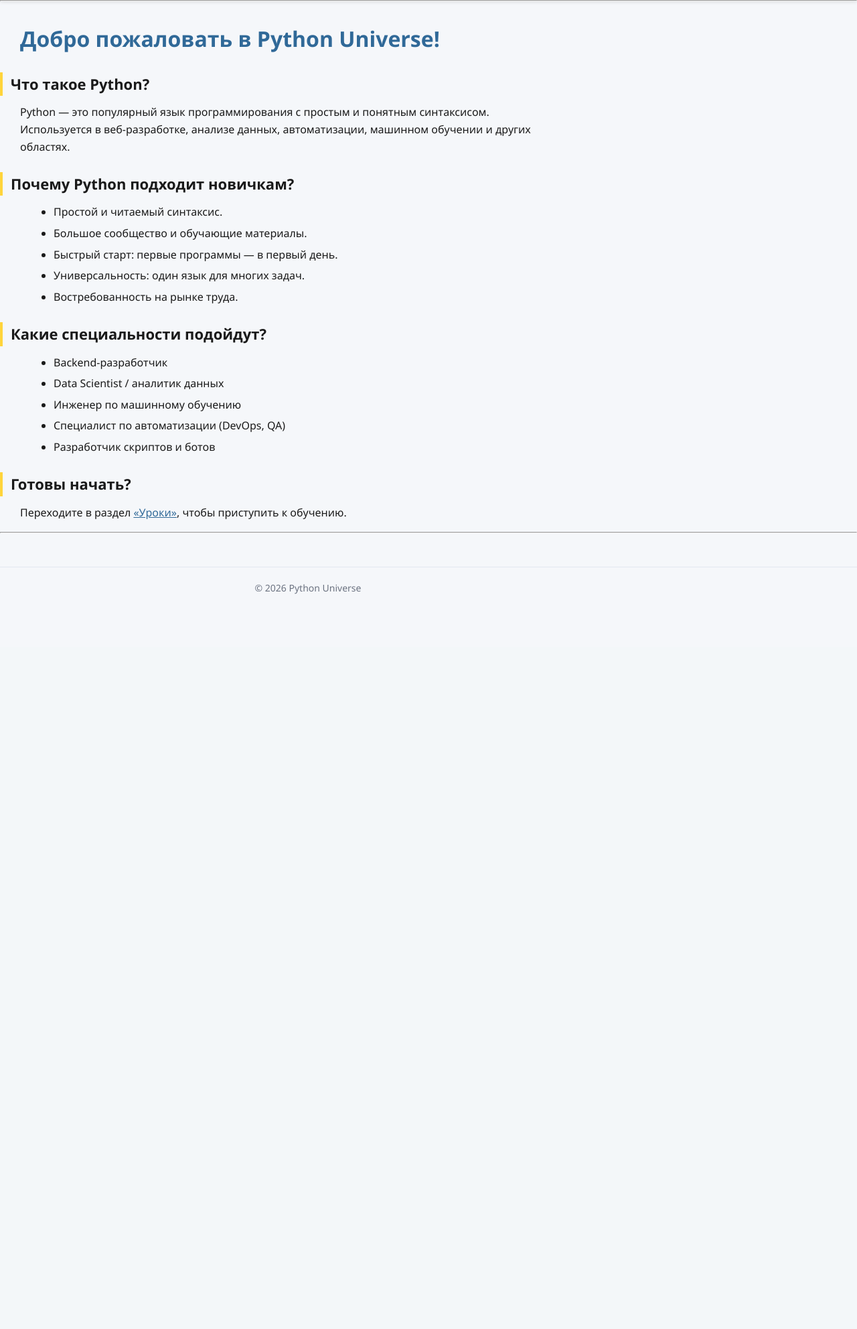
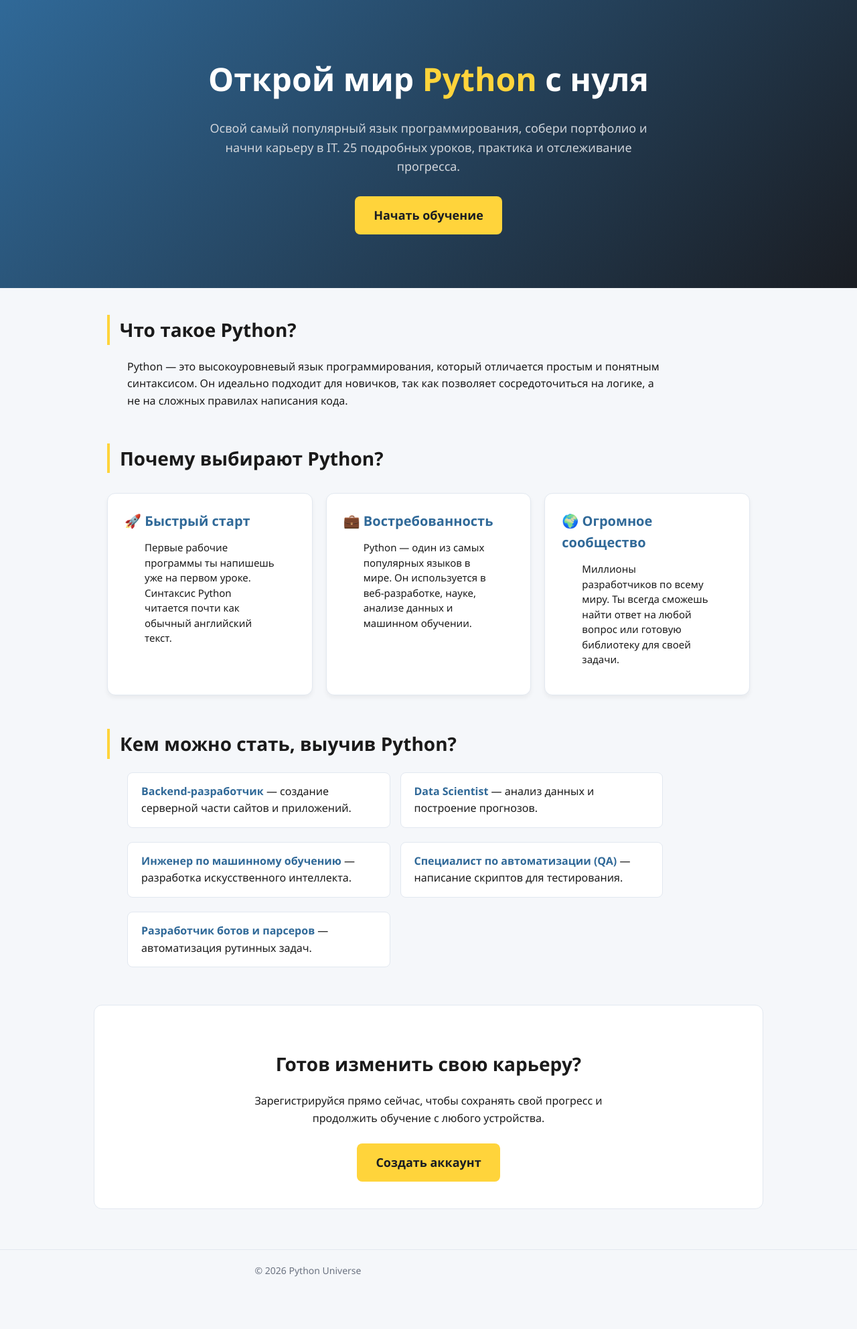
Before and after one commit to Egor-eng202/Python-Universe, a Flask app: page / in a window 1280 px wide. Shown: the part 66-2050 px from the top of the page at 67% size. Before the commit the page ends 953 px from the top, so only its background shows below. Run offline with Flask 3, Linux system fonts and the light colour scheme.

Commit message:
Новый дизайн главной страницы

```diff
--- a/static/style.css
+++ b/static/style.css
@@ -45,3 +45,147 @@ footer { margin-top: 50px; padding: 20px 30px; text-align: center; color: var(--
     nav { padding: 12px 15px; } #nav-user { margin-left: 0; width: 100%; margin-top: 6px; }
     p, ul, ol, pre, form, details { margin-left: 15px; margin-right: 15px; } h1, h2 { padding-left: 15px; }
 }
+
+
+
+.hero {
+    background: linear-gradient(135deg, var(--nav-bg) 0%, #1a1d23 100%);
+    color: #fff;
+    padding: 80px 30px;
+    text-align: center;
+    margin-bottom: 40px;
+}
+
+.hero h1 {
+    font-size: 48px;
+    color: #fff;
+    margin: 0 0 20px;
+    padding: 0;
+}
+
+.hero .highlight {
+    color: var(--yellow);
+}
+
+.hero p {
+    font-size: 18px;
+    max-width: 700px;
+    margin: 0 auto 30px;
+    color: #d1d5db;
+}
+
+.btn-primary {
+    display: inline-block;
+    background: var(--yellow);
+    color: #1a1d23;
+    padding: 14px 28px;
+    border-radius: 8px;
+    font-size: 18px;
+    font-weight: bold;
+    text-decoration: none;
+    transition: transform 0.2s, background 0.2s;
+}
+
+.btn-primary:hover {
+    background: #f5c518;
+    color: #1a1d23;
+    transform: translateY(-2px);
+}
+
+.section {
+    max-width: 1000px;
+    margin: 0 auto 50px;
+    padding: 0 20px;
+}
+
+.section h2 {
+    font-size: 28px;
+    margin-bottom: 20px;
+    border-left: 4px solid var(--yellow);
+    padding-left: 15px;
+}
+
+
+.cards-grid {
+    display: grid;
+    grid-template-columns: repeat(auto-fit, minmax(280px, 1fr));
+    gap: 20px;
+    margin-top: 30px;
+}
+
+.card {
+    background: var(--card-bg);
+    padding: 25px;
+    border-radius: 12px;
+    box-shadow: 0 4px 6px rgba(0, 0, 0, 0.05);
+    border: 1px solid var(--border);
+    transition: transform 0.2s, box-shadow 0.2s;
+}
+
+.card:hover {
+    transform: translateY(-5px);
+    box-shadow: 0 10px 15px rgba(0, 0, 0, 0.1);
+}
+
+.card h3 {
+    font-size: 20px;
+    margin-bottom: 12px;
+    color: var(--accent);
+}
+
+.card p {
+    font-size: 15px;
+    color: var(--text);
+    line-height: 1.5;
+}
+
+
+.career-list {
+    list-style: none;
+    padding: 0;
+    display: grid;
+    grid-template-columns: repeat(auto-fit, minmax(300px, 1fr));
+    gap: 15px;
+}
+
+.career-list li {
+    background: var(--card-bg);
+    padding: 15px 20px;
+    border-radius: 8px;
+    border-left: 4px solid var(--accent);
+    border: 1px solid var(--border);
+}
+
+.career-list strong {
+    color: var(--accent);
+}
+
+
+.cta-section {
+    text-align: center;
+    background: var(--card-bg);
+    padding: 40px 20px;
+    border-radius: 12px;
+    border: 1px solid var(--border);
+    margin-bottom: 60px;
+}
+
+.cta-section h2 {
+    border: none;
+    padding: 0;
+}
+
+.cta-section p {
+    margin-bottom: 25px;
+    max-width: 600px;
+    margin-left: auto;
+    margin-right: auto;
+}
+
+
+@media (max-width: 600px) {
+    .hero h1 { font-size: 32px; }
+    .hero { padding: 50px 20px; }
+    .hero p { font-size: 16px; }
+    .cards-grid { grid-template-columns: 1fr; }
+}
--- a/templates/index.html
+++ b/templates/index.html
@@ -2,7 +2,7 @@
 <html lang="ru">
 <head>
     <meta charset="UTF-8">
-    <title>Python Universe — Главная</title>
+    <title>Python Universe — Твой путь в IT</title>
     <link rel="stylesheet" href="/static/style.css">
     <script src="/static/theme.js"></script>
 </head>
@@ -14,29 +14,59 @@
         <a href="/register">Регистрация</a>
         <span id="nav-user"></span>
     </nav>
-    <hr>
-    <h1>Добро пожаловать в Python Universe!</h1>
-    <h2>Что такое Python?</h2>
-    <p>Python — это популярный язык программирования с простым и понятным синтаксисом. Используется в веб-разработке, анализе данных, автоматизации, машинном обучении и других областях.</p>
-    <h2>Почему Python подходит новичкам?</h2>
-    <ul>
-        <li>Простой и читаемый синтаксис.</li>
-        <li>Большое сообщество и обучающие материалы.</li>
-        <li>Быстрый старт: первые программы — в первый день.</li>
-        <li>Универсальность: один язык для многих задач.</li>
-        <li>Востребованность на рынке труда.</li>
-    </ul>
-    <h2>Какие специальности подойдут?</h2>
-    <ul>
-        <li>Backend-разработчик</li>
-        <li>Data Scientist / аналитик данных</li>
-        <li>Инженер по машинному обучению</li>
-        <li>Специалист по автоматизации (DevOps, QA)</li>
-        <li>Разработчик скриптов и ботов</li>
-    </ul>
-    <h2>Готовы начать?</h2>
-    <p>Переходите в раздел <a href="/lessons">«Уроки»</a>, чтобы приступить к обучению.</p>
-    <hr>
-    <footer><p>© 2026 Python Universe</p></footer>
+
+    <header class="hero">
+        <div class="hero-content">
+            <h1>Открой мир <span class="highlight">Python</span> с нуля</h1>
+            <p>Освой самый популярный язык программирования, собери портфолио и начни карьеру в IT. 25 подробных уроков, практика и отслеживание прогресса.</p>
+            <a href="/lessons" class="btn-primary">Начать обучение</a>
+        </div>
+    </header>
+
+    <main>
+        <section class="section">
+            <h2>Что такое Python?</h2>
+            <p>Python — это высокоуровневый язык программирования, который отличается простым и понятным синтаксисом. Он идеально подходит для новичков, так как позволяет сосредоточиться на логике, а не на сложных правилах написания кода.</p>
+        </section>
+
+        <section class="section features">
+            <h2>Почему выбирают Python?</h2>
+            <div class="cards-grid">
+                <div class="card">
+                    <h3>🚀 Быстрый старт</h3>
+                    <p>Первые рабочие программы ты напишешь уже на первом уроке. Синтаксис Python читается почти как обычный английский текст.</p>
+                </div>
+                <div class="card">
+                    <h3>💼 Востребованность</h3>
+                    <p>Python — один из самых популярных языков в мире. Он используется в веб-разработке, науке, анализе данных и машинном обучении.</p>
+                </div>
+                <div class="card">
+                    <h3>🌍 Огромное сообщество</h3>
+                    <p>Миллионы разработчиков по всему миру. Ты всегда сможешь найти ответ на любой вопрос или готовую библиотеку для своей задачи.</p>
+                </div>
+            </div>
+        </section>
+
+        <section class="section careers">
+            <h2>Кем можно стать, выучив Python?</h2>
+            <ul class="career-list">
+                <li><strong>Backend-разработчик</strong> — создание серверной части сайтов и приложений.</li>
+                <li><strong>Data Scientist</strong> — анализ данных и построение прогнозов.</li>
+                <li><strong>Инженер по машинному обучению</strong> — разработка искусственного интеллекта.</li>
+                <li><strong>Специалист по автоматизации (QA)</strong> — написание скриптов для тестирования.</li>
+                <li><strong>Разработчик ботов и парсеров</strong> — автоматизация рутинных задач.</li>
+            </ul>
+        </section>
+
+        <section class="section cta-section">
+            <h2>Готов изменить свою карьеру?</h2>
+            <p>Зарегистрируйся прямо сейчас, чтобы сохранять свой прогресс и продолжить обучение с любого устройства.</p>
+            <a href="/register" class="btn-primary">Создать аккаунт</a>
+        </section>
+    </main>
+
+    <footer>
+        <p>© 2026 Python Universe</p>
+    </footer>
 </body>
 </html>
```
